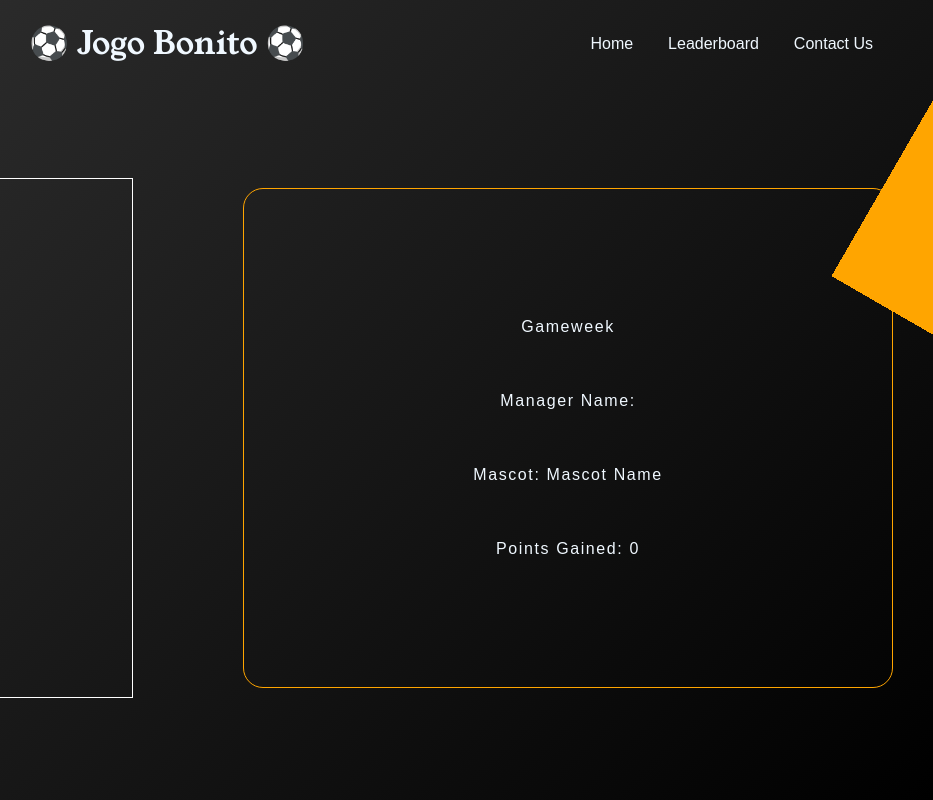
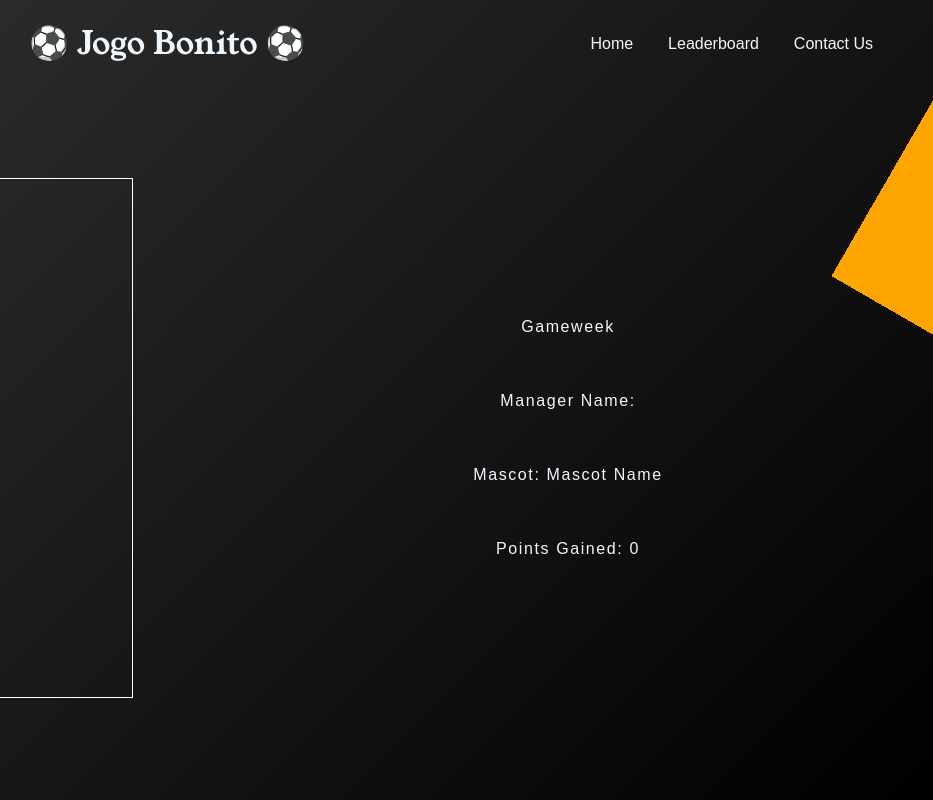
Before and after one commit to DavisKiprotich/Fantasy-Tailwind, a website: page index.html in a window 1280 px wide. Shown: the top 800 px of the page, 347-1280 px from the left. Drawn offline with nearby package versions, Linux system fonts and the light colour scheme.

Commit message:
Styling the manager details to  animate

```diff
--- a/styles.css
+++ b/styles.css
@@ -101,13 +101,13 @@ main{
     justify-content: center;
     align-items: center;
     flex-direction: column;
-    border: 1px solid orange;
+    /* border: 1px solid orange; */
     overflow: hidden;
     margin-left: 35px;
 
 }
 
-.manager-details::before{
+.winning-team .manager-details::before{
     content: '';
     position: absolute;
     top: -50%;
@@ -115,7 +115,7 @@ main{
     width: 700px;
     height: 500px;
     background: linear-gradient(0deg, transparent,transparent,orange,orange,orange);
-    z-index: 1;
+    z-index: 101;
     animation: animate 6s linear infinite;
 }
 @keyframes animate{
```
